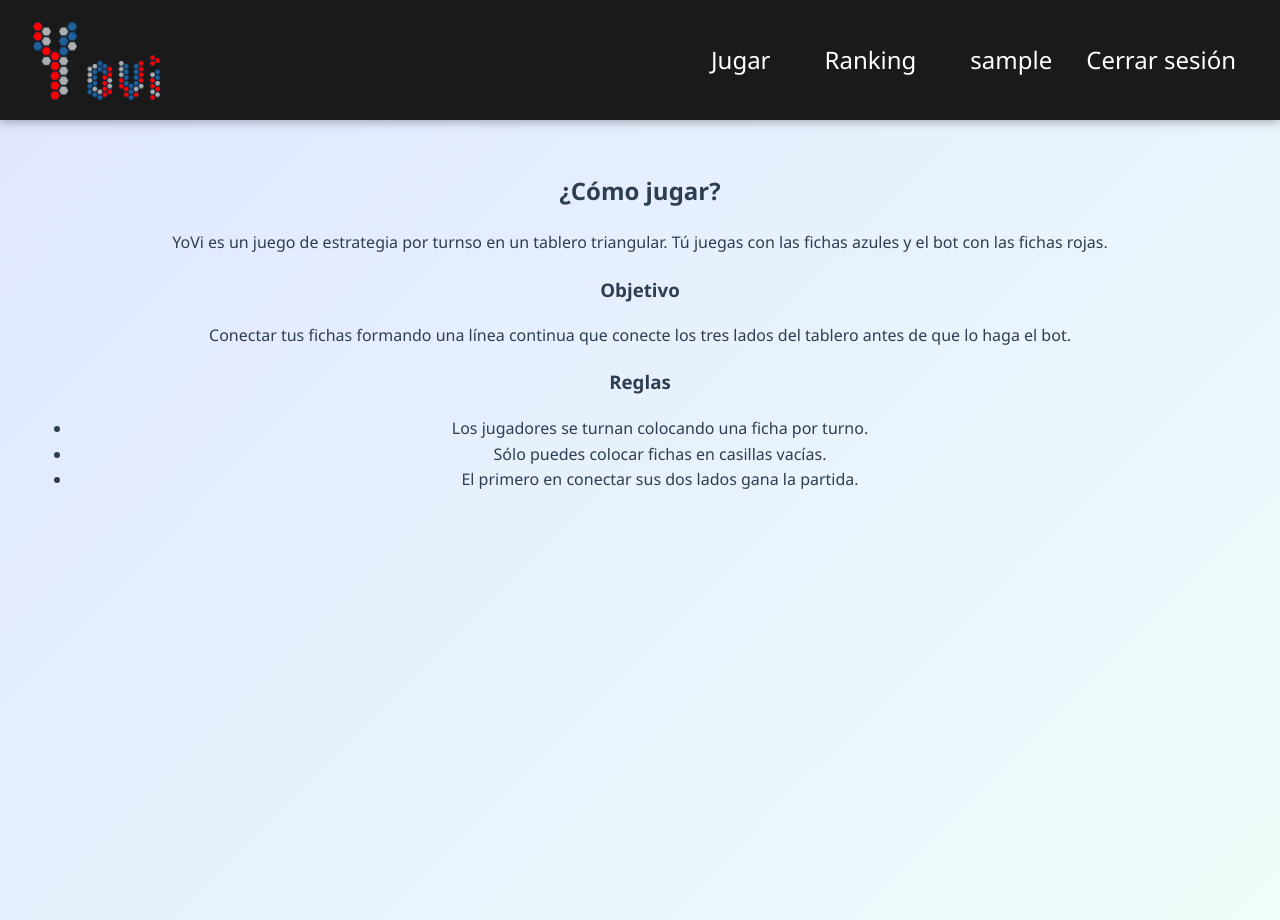
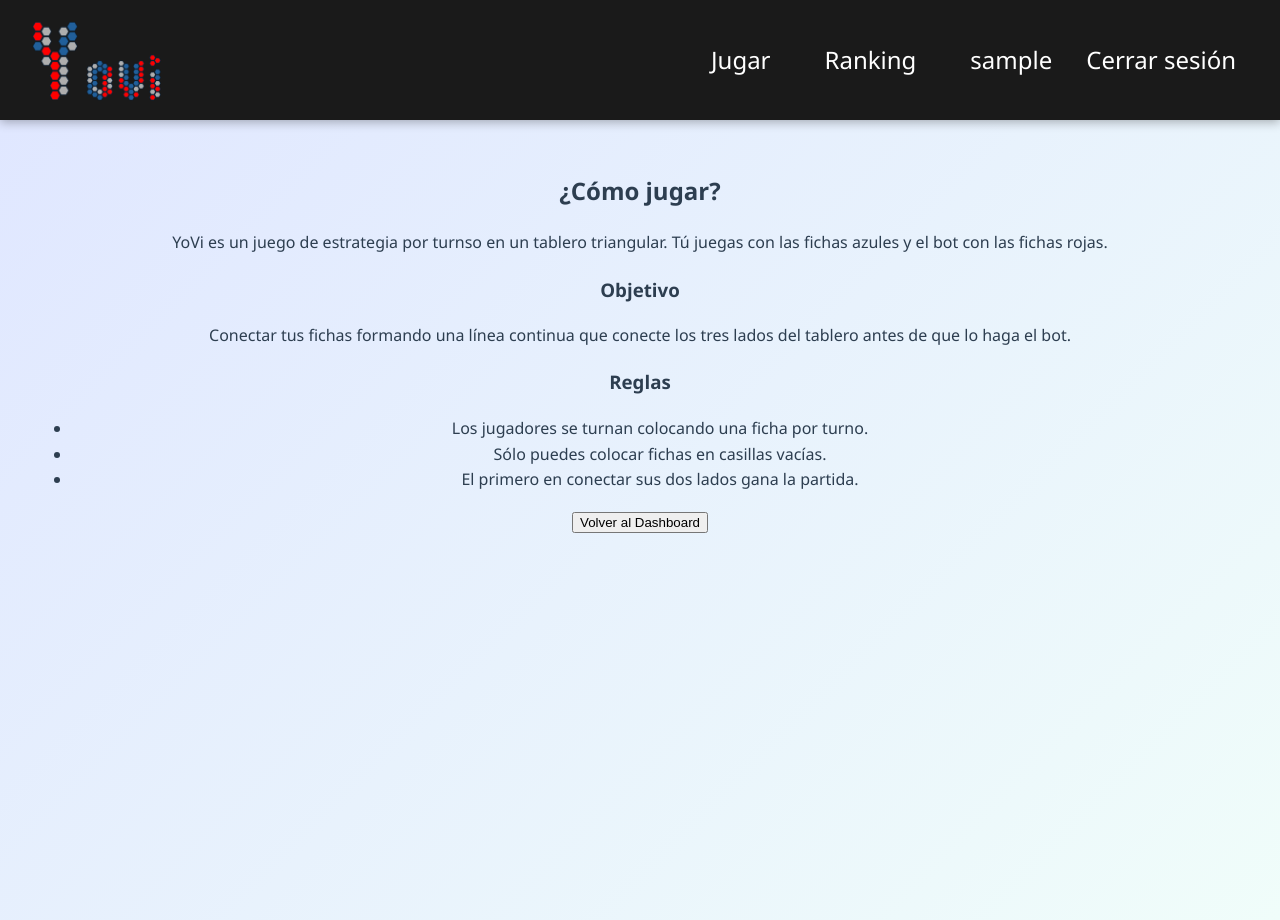
Before and after one commit to Arquisoft/yovi_es3c, a React (Vite) app in the folder webapp/: page /help in a window 1280 px wide. Built offline with nearby package versions, Linux system fonts and the light colour scheme; no server answers; sample sign-in values are in the browser's storage.

Commit message:
Añadido botón para volver al Dashboard desde la pantalla Help.

```diff
--- a/webapp/src/pages/Help.tsx
+++ b/webapp/src/pages/Help.tsx
@@ -1,11 +1,16 @@
 import HelpContent from "./HelpContent";
+import { useNavigate } from "react-router-dom";
 
 const Help = () => {
+    const navigate = useNavigate()
 
     return (
         <div className="help-page">
             <div className="help-container">
                 <HelpContent />
+                <button className="help-back-btn" onClick={() => navigate('/dashboard')}>
+                    Volver al Dashboard
+                </button>
             </div>
         </div>
     )
```
